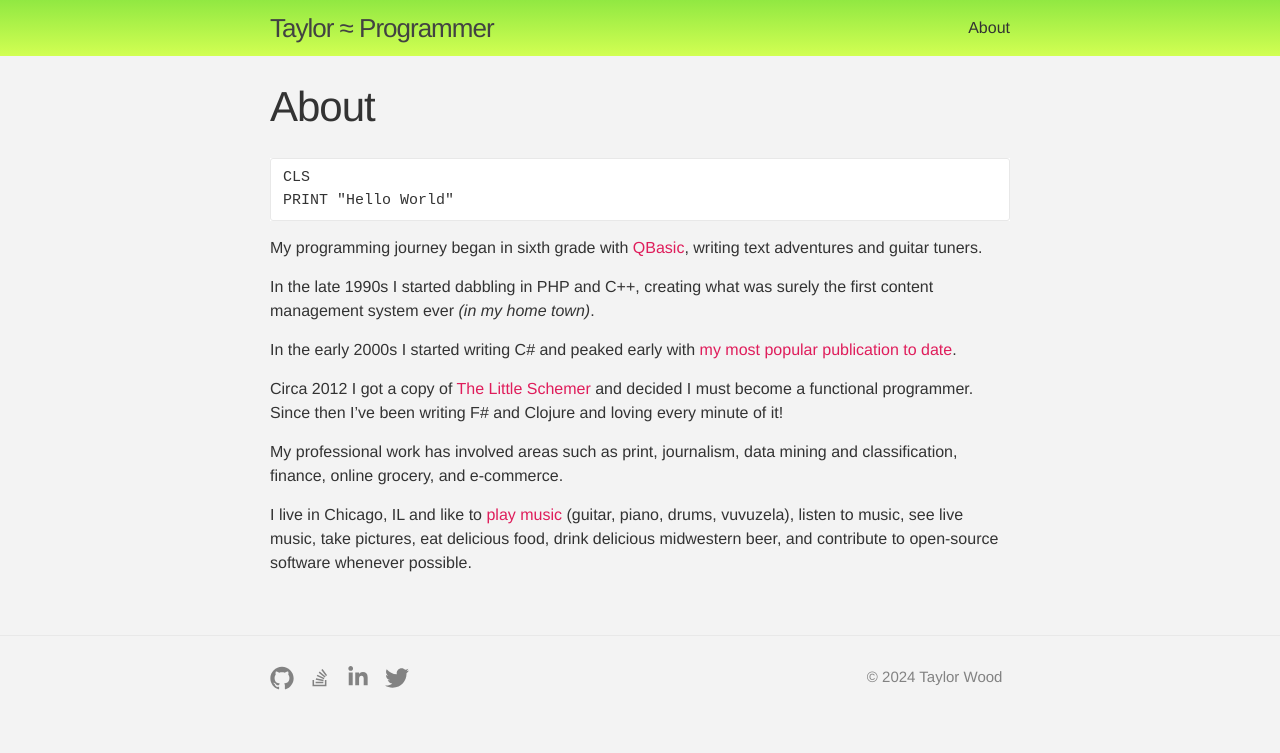
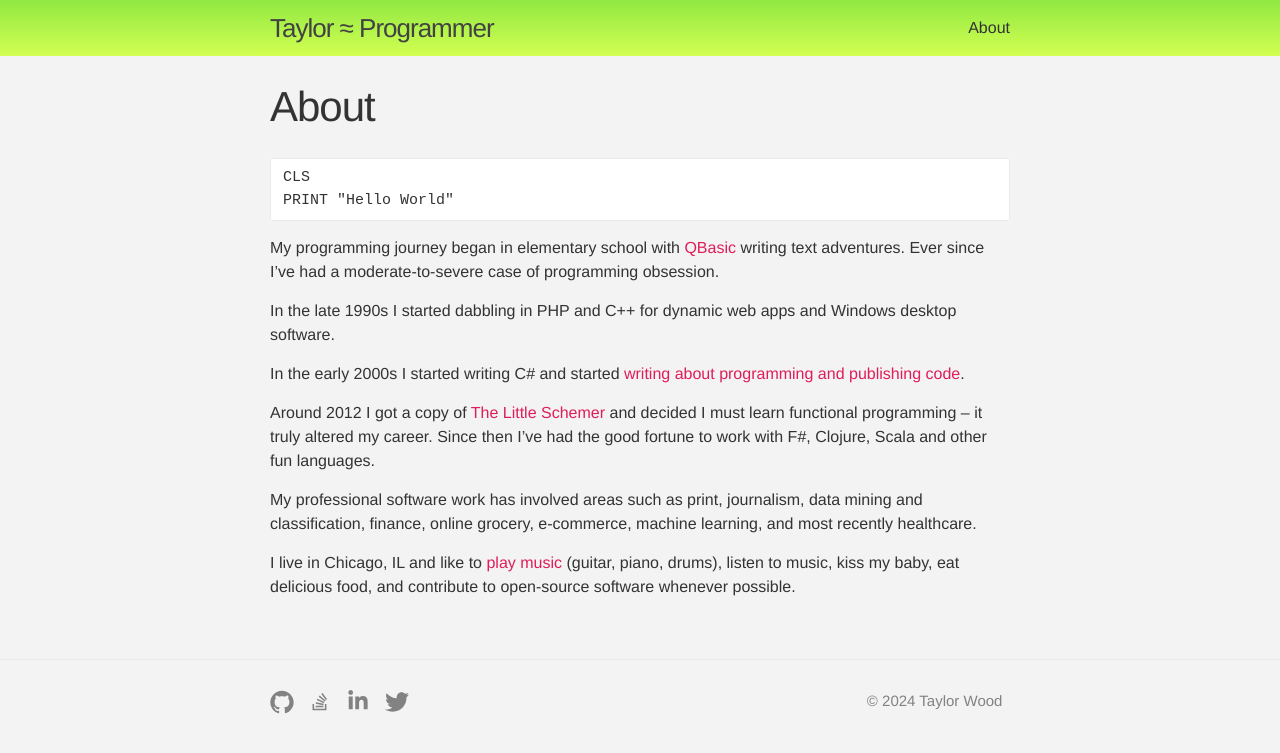
Before and after one commit to taylorwood/taylorwood.github.io, a Jekyll site: the page built from about.md, in a window 1280 px wide. Shown: the top 753 px of the page. Built offline with Jekyll 4.4.1, drawn with Linux system fonts in a browser that asks for light colours.

Commit message:
Update about.md

```diff
--- a/about.md
+++ b/about.md
@@ -9,14 +9,14 @@ CLS
 PRINT "Hello World"
 {% endhighlight %}
 
-My programming journey began in sixth grade with [QBasic](https://en.wikipedia.org/wiki/QBasic), writing text adventures and guitar tuners.
+My programming journey began in elementary school with [QBasic](https://en.wikipedia.org/wiki/QBasic) writing text adventures. Ever since I've had a moderate-to-severe case of programming obsession.
 
-In the late 1990s I started dabbling in PHP and C++, creating what was surely the first content management system ever _(in my home town)_.
+In the late 1990s I started dabbling in PHP and C++ for dynamic web apps and Windows desktop software.
 
-In the early 2000s I started writing C# and peaked early with [my most popular publication to date](https://www.codeproject.com/Articles/2286/Window-Hiding-with-C).
+In the early 2000s I started writing C# and started [writing about programming and publishing code](https://www.codeproject.com/Articles/2286/Window-Hiding-with-C).
 
-Circa 2012 I got a copy of [The Little Schemer](https://mitpress.mit.edu/books/little-schemer) and decided I must become a functional programmer. Since then I've been writing F# and Clojure and loving every minute of it!
+Around 2012 I got a copy of [The Little Schemer](https://mitpress.mit.edu/books/little-schemer) and decided I must learn functional programming -- it truly altered my career. Since then I've had the good fortune to work with F#, Clojure, Scala and other fun languages.
 
-My professional work has involved areas such as print, journalism, data mining and classification, finance, online grocery, and e-commerce.
+My professional software work has involved areas such as print, journalism, data mining and classification, finance, online grocery, e-commerce, machine learning, and most recently healthcare.
 
-I live in Chicago, IL and like to [play music](http://www.daytrotter.com/seafarer/daytrotter-studio-january-18-2011.html) (guitar, piano, drums, vuvuzela), listen to music, see live music, take pictures, eat delicious food, drink delicious midwestern beer, and contribute to open-source software whenever possible.
+I live in Chicago, IL and like to [play music](http://www.daytrotter.com/seafarer/daytrotter-studio-january-18-2011.html) (guitar, piano, drums), listen to music, kiss my baby, eat delicious food, and contribute to open-source software whenever possible.
```
